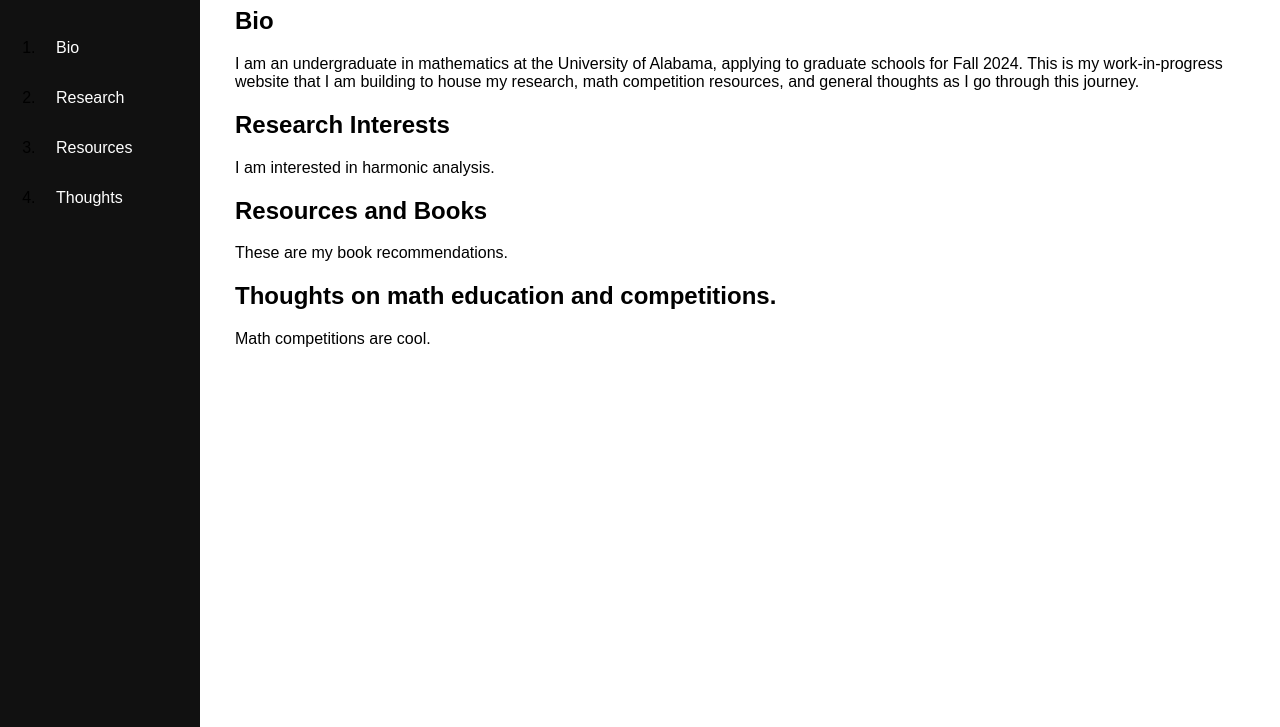
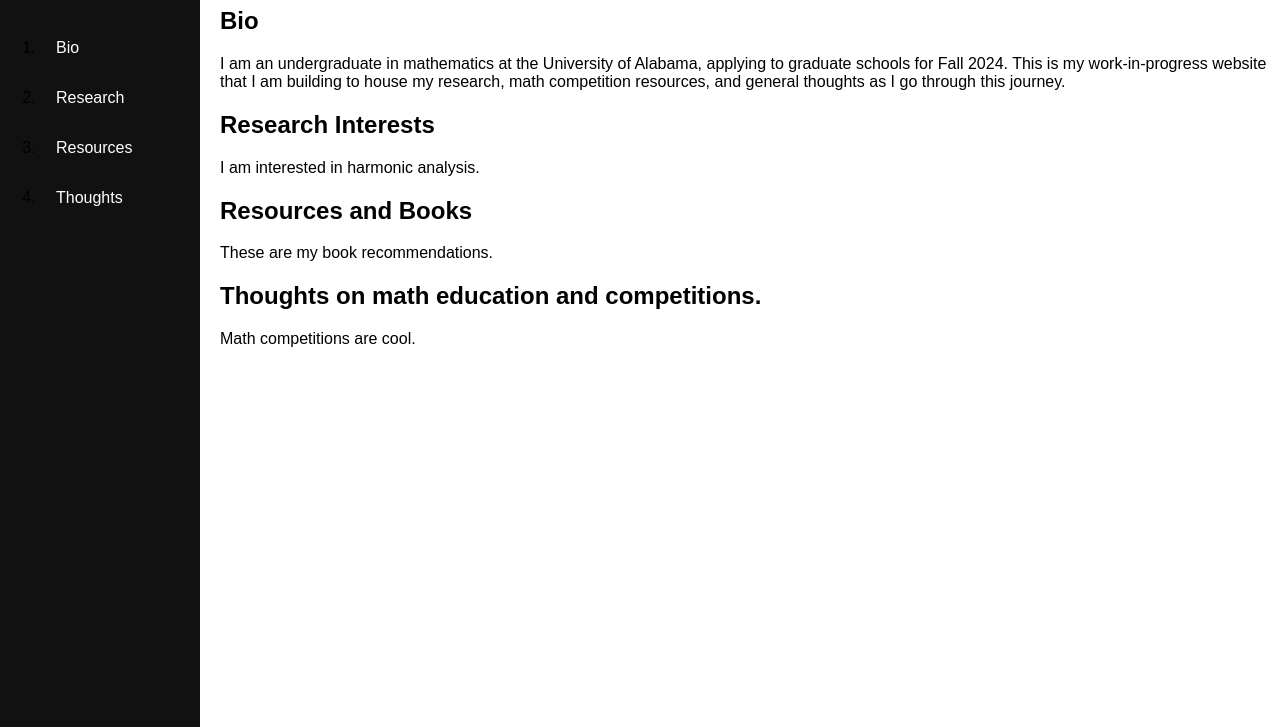
Before and after one commit to jbglidewell/jbglidewell, a plain HTML site: page index.html in a window 1280 px wide. Shown: the part 73-800 px from the top of the page. Drawn offline with Linux system fonts and the light colour scheme.

Commit message:
Update mystyle.css

```diff
--- a/mystyle.css
+++ b/mystyle.css
@@ -2,11 +2,8 @@
   box-sizing: border-box;
 }
 
-.container{
-  padding-right: 15px;
-  padding-left: 15px;
-  margin-right: auto;
-  margin-left: auto;
+.header {
+  text-align: center;
 }
 
 body {
```
